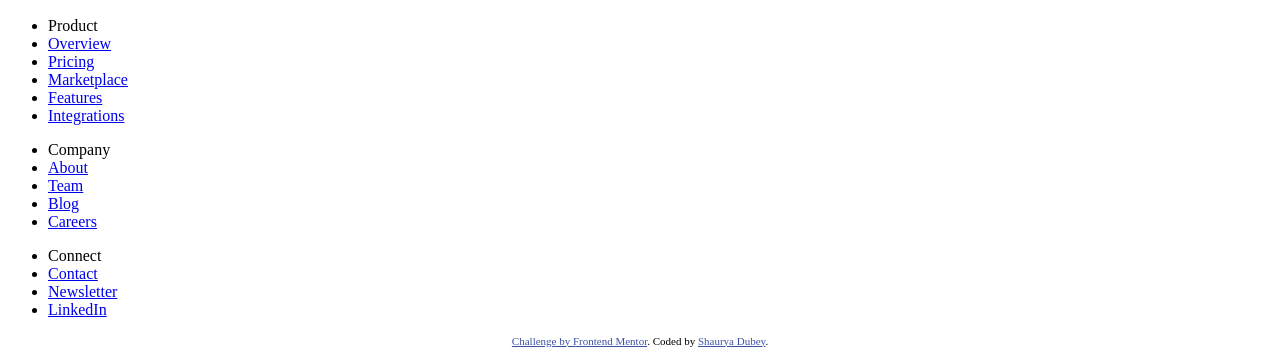
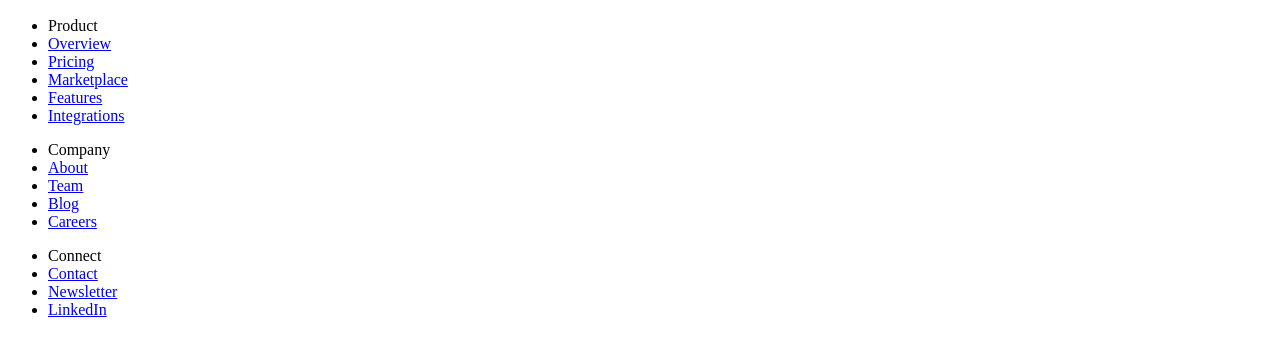
Before and after one commit to AnirudhPanda/css-battle-noesis, a plain HTML site: page index.html in a window 1280 px wide. Shown: the part 4108-4463 px from the top of the page. Drawn offline with Linux system fonts and the light colour scheme.

Commit message:
Update index.html

```diff
--- a/index.html
+++ b/index.html
@@ -254,12 +254,7 @@
       </div>
 
 
-    <div class="attribution">
-      Challenge by
-       <a href="https://www.frontendmentor.io?ref=challenge" target="_blank"
-        > Frontend Mentor</a
-      >. Coded by <a href="https://github.com/Shaurya-dub">Shaurya Dubey</a>.
-    </div>
+
     </footer>
   </body>
   <script src="index.js"></script>
```
